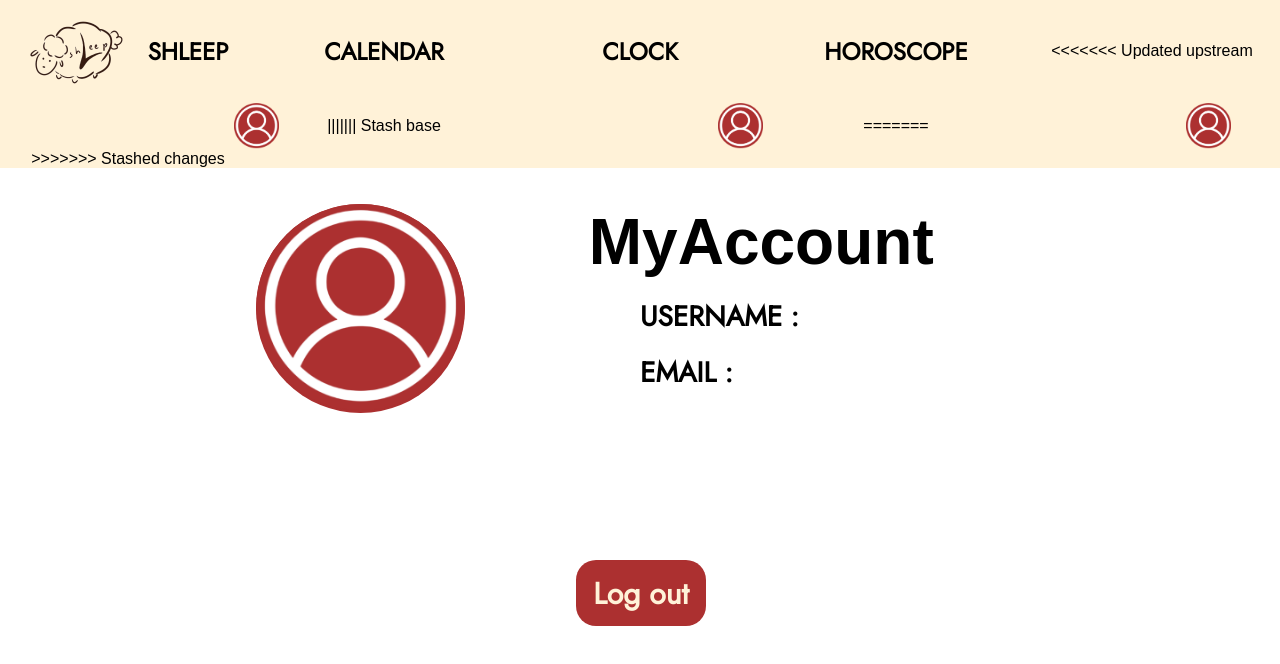
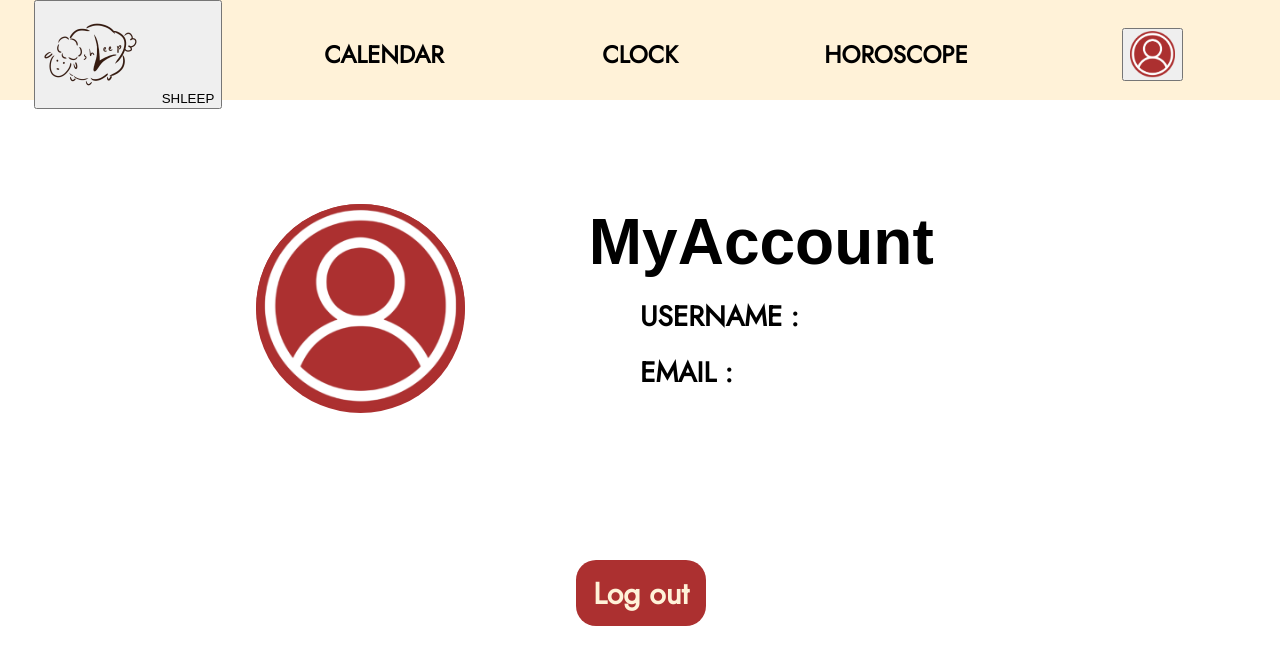
Before and after one commit to yfussy/10-daysproject, a plain HTML site: page docs/myaccountpage.html in a window 1280 px wide. Drawn offline with Linux system fonts and the light colour scheme; a web font is replaced by a local one.

Commit message:
chage/header

```diff
--- a/docs/myaccountpage.html
+++ b/docs/myaccountpage.html
@@ -14,7 +14,7 @@
 <body>
     <div class="header">
         <a href="index.html">
-            <button class="header-button" id="header-shleep"><img src="images/shleep.png" class="shleep">SHLEEP</button>
+            <button id="header-shleep"><img src="images/shleep.png" class="shleep">SHLEEP</button>
         </a>
 
         <button class="header-button" id="header-calendar">CALENDAR</button>
@@ -23,16 +23,10 @@
 
         <button class="header-button" id="header-horoscope">HOROSCOPE</button>
 
-<<<<<<< Updated upstream
-        <button class="header-button" id="header-profile"><img src="images/user.png" alt="Button Image"></button>
-||||||| Stash base
-        <a href="myaccountpage.html">
-            <button class="header-button" id="header-profile"><img src="images/user.png" alt="Button Image"></button>
-        </a>
-=======
-        <button class="header-profile" id="header-profile"><img src="images/user.png" alt="Button Image"></button>
->>>>>>> Stashed changes
+        <button id="header-profile"><img src="images/user.png" alt="Button Image"></button>
+
     </div>
+
     <div class="Myaccount-style">
         MyAccount
     </div>
--- a/docs/styles/headerstyle.css
+++ b/docs/styles/headerstyle.css
@@ -14,7 +14,7 @@ a {
     top: 0;
     left: 0;
     width: 100%;
-    /* height: 100px; */
+    height: 100px;
     background-color: #FFF2D8;
     /* padding: 15px; */
     display: grid;
@@ -48,14 +48,14 @@ a {
     color: black;
     border: none;
     width: 200px;
-    /* height: 100px; */
+    height: 100px;
     cursor: pointer;
     padding-left: 50px;
     font-size: 24px;
     font-family: 'Jost', sans-serif;
     font-weight: 600;
     position: relative;
-    left: 80px;
+    left: 120px;
 }
 /* .header-calendar {
     background-color: rgba(255, 255, 255, 0); */
@@ -97,7 +97,7 @@ a {
     position: relative;
     right: 20%;
 }*/
-#header-profile {
+.header-profile {
     background-color: rgba(255, 255, 255, 0);
     /* background-color: blue; */
     border: none;
@@ -109,6 +109,7 @@ a {
     position: relative;
     left: 50%;
  }
+
 .header-button:hover {
     color: #AC3030;
     font-size: 28px;
```
Also changed, not shown: docs/calendarpage.html (+2 -1 lines), docs/clock.html (+1 -1 lines), docs/horoscope-result.html (+1 -1 lines), docs/horoscope.html (+1 -1 lines), docs/index.html (+1 -1 lines), docs/login.html (+1 -1 lines), docs/register.html (+2 -10 lines).
